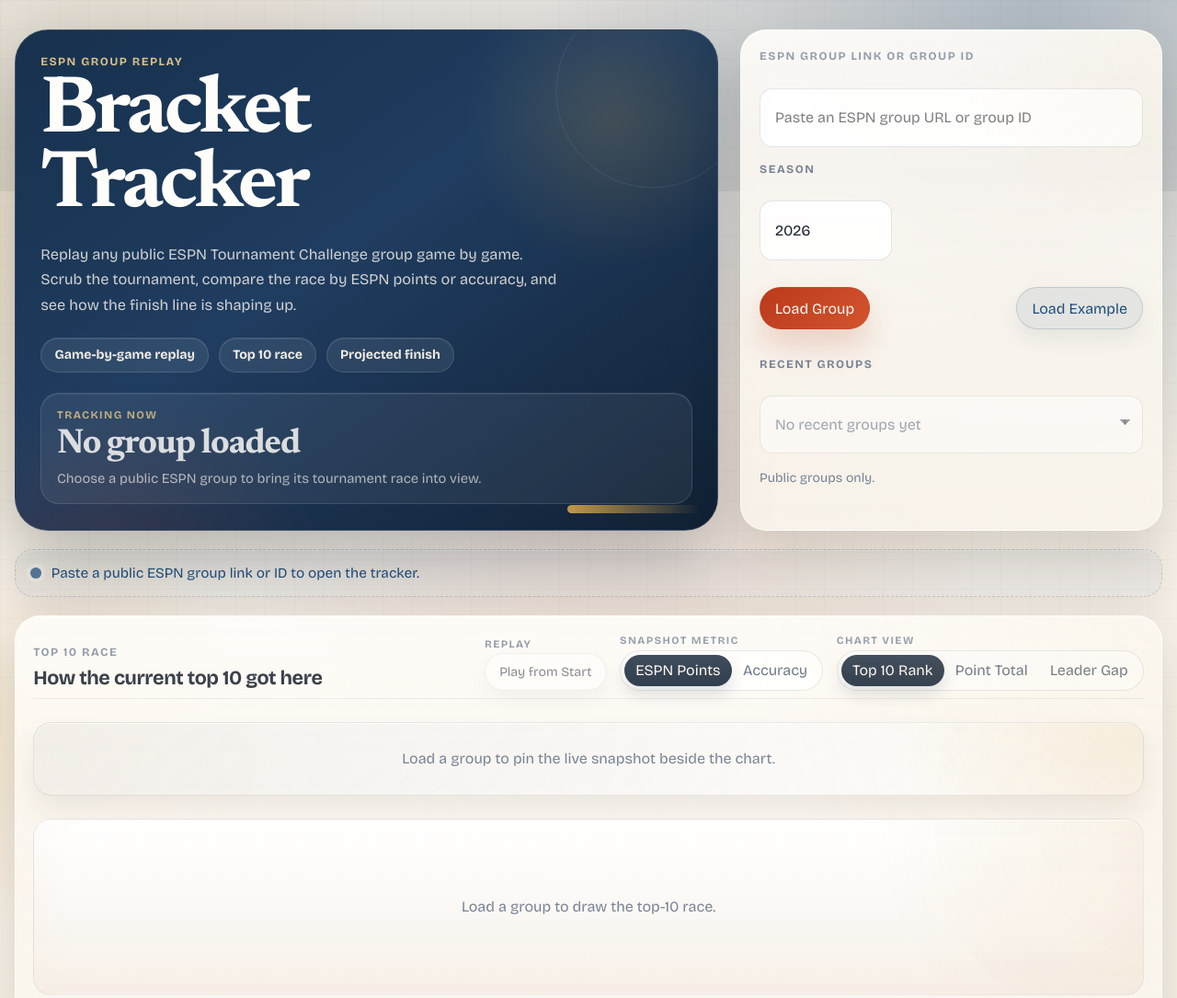
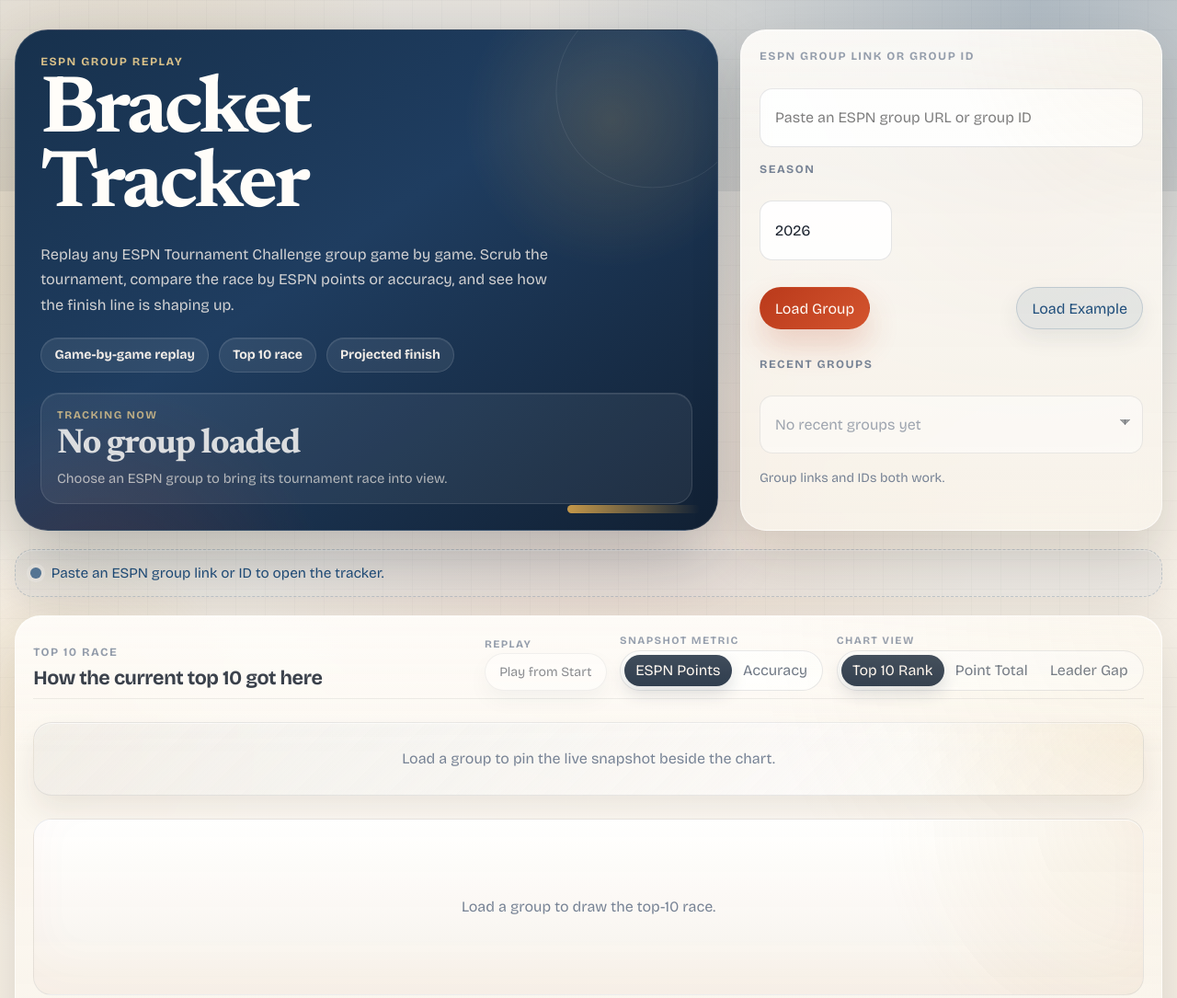
Before and after one commit to blackary/bracket-tracker, a website: page index.html in a window 1280 px wide. Shown: the top 1085 px of the page at 92% size. Drawn offline with nearby package versions, Linux system fonts and the light colour scheme.

Commit message:
Remove public group wording

```diff
--- a/app.js
+++ b/app.js
@@ -387,7 +387,7 @@
   if (!model) {
     dom.heroGroupSpotlight.className = "hero-group hero-group--empty";
     dom.heroGroupName.textContent = "No group loaded";
-    dom.heroGroupMeta.textContent = "Choose a public ESPN group to bring its tournament race into view.";
+    dom.heroGroupMeta.textContent = "Choose an ESPN group to bring its tournament race into view.";
     return;
   }
 
@@ -1061,7 +1061,6 @@
       limited: Boolean(groupResponse.truncated),
       loadedEntries: groupResponse.loadedEntries || groupResponse.entries.length,
       name: groupResponse.groupSettings?.name || groupResponse.groupId,
-      public: Boolean(groupResponse.groupSettings?.public),
       requestedEntries: groupResponse.requestedEntries || groupResponse.entries.length,
       size: groupResponse.size || groupResponse.entries.length
     },
--- a/index.html
+++ b/index.html
@@ -7,13 +7,13 @@
     <title>Bracket Tracker</title>
     <meta
       name="description"
-      content="Replay any public ESPN Tournament Challenge group game by game."
+      content="Replay any ESPN Tournament Challenge group game by game."
     />
     <meta property="og:title" content="Bracket Tracker" />
-    <meta property="og:description" content="Replay any public ESPN Tournament Challenge group game by game." />
+    <meta property="og:description" content="Replay any ESPN Tournament Challenge group game by game." />
     <meta name="twitter:card" content="summary" />
     <meta name="twitter:title" content="Bracket Tracker" />
-    <meta name="twitter:description" content="Replay any public ESPN Tournament Challenge group game by game." />
+    <meta name="twitter:description" content="Replay any ESPN Tournament Challenge group game by game." />
     <link rel="preconnect" href="https://fonts.googleapis.com" />
     <link rel="preconnect" href="https://fonts.gstatic.com" crossorigin />
     <link
@@ -29,7 +29,7 @@
           <p class="eyebrow">ESPN Group Replay</p>
           <h1>Bracket Tracker</h1>
           <p class="hero__lede">
-            Replay any public ESPN Tournament Challenge group game by game.
+            Replay any ESPN Tournament Challenge group game by game.
             Scrub the tournament, compare the race by ESPN points or accuracy,
             and see how the finish line is shaping up.
           </p>
@@ -42,7 +42,7 @@
             <p class="hero-group__label">Tracking Now</p>
             <h2 id="hero-group-name" class="hero-group__name">No group loaded</h2>
             <p id="hero-group-meta" class="hero-group__meta">
-              Choose a public ESPN group to bring its tournament race into view.
+              Choose an ESPN group to bring its tournament race into view.
             </p>
           </div>
         </div>
@@ -89,14 +89,12 @@
             </select>
           </label>
 
-          <p class="lookup-card__hint">
-            Public groups only.
-          </p>
+          <p class="lookup-card__hint">Group links and IDs both work.</p>
         </form>
       </header>
 
       <div id="status-banner" class="status-banner status-banner--idle">
-        Paste a public ESPN group link or ID to open the tracker.
+        Paste an ESPN group link or ID to open the tracker.
       </div>
 
       <main class="dashboard">
```
Also changed, not shown: WORKLOG.md (+5 -4 lines), README.md.
